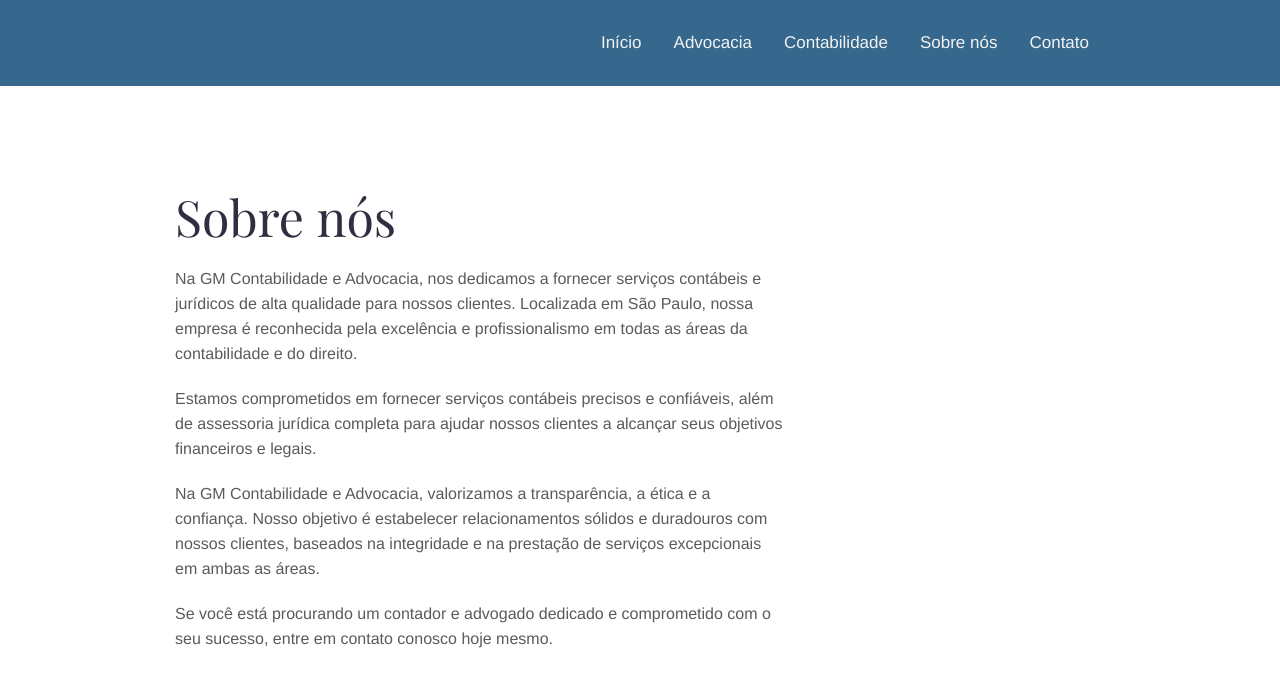
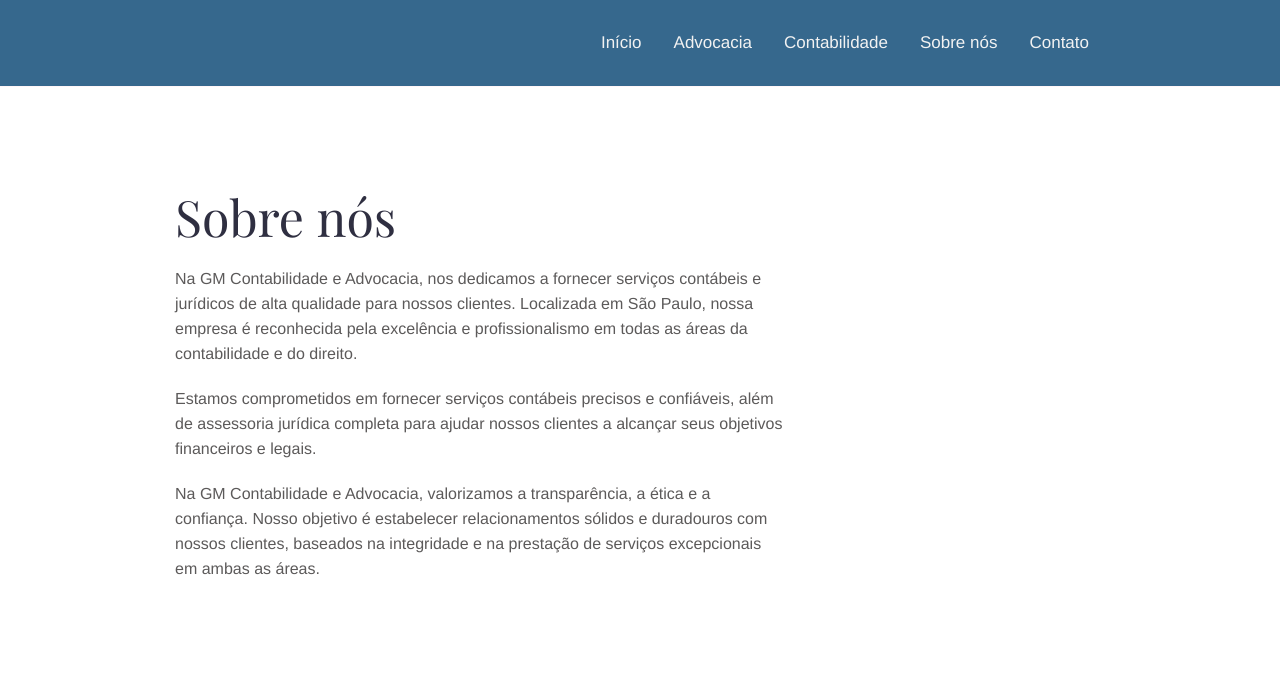
Before and after one commit to fabiogmcontabilidade/website, a Jekyll site: the page built from about.md, in a window 1280 px wide, cut to the strip 0-739 px from the top of the page. Shown: the top 687 px of the strip. Built offline with Jekyll 4.4.1, drawn with Linux system fonts in a browser that asks for light colours.

Commit message:
remove rext

```diff
--- a/about.md
+++ b/about.md
@@ -10,5 +10,3 @@
 Estamos comprometidos em fornecer serviços contábeis precisos e confiáveis, além de assessoria jurídica completa para ajudar nossos clientes a alcançar seus objetivos financeiros e legais.
 
 Na GM Contabilidade e Advocacia, valorizamos a transparência, a ética e a confiança. Nosso objetivo é estabelecer relacionamentos sólidos e duradouros com nossos clientes, baseados na integridade e na prestação de serviços excepcionais em ambas as áreas.
-
-Se você está procurando um contador e advogado dedicado e comprometido com o seu sucesso, entre em contato conosco hoje mesmo.
```
